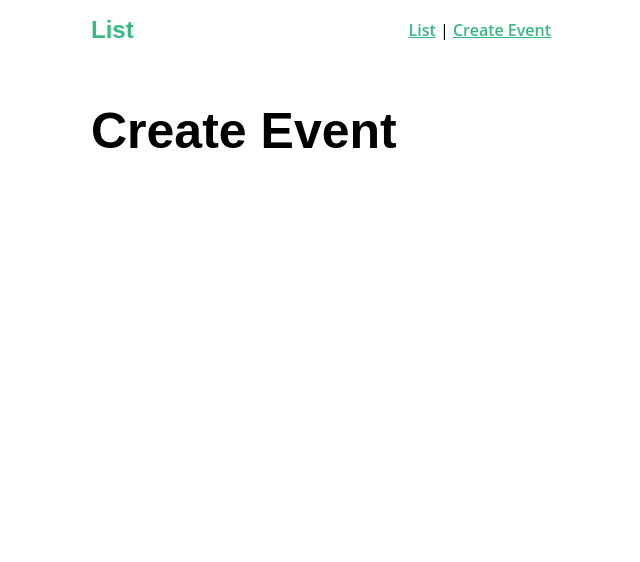
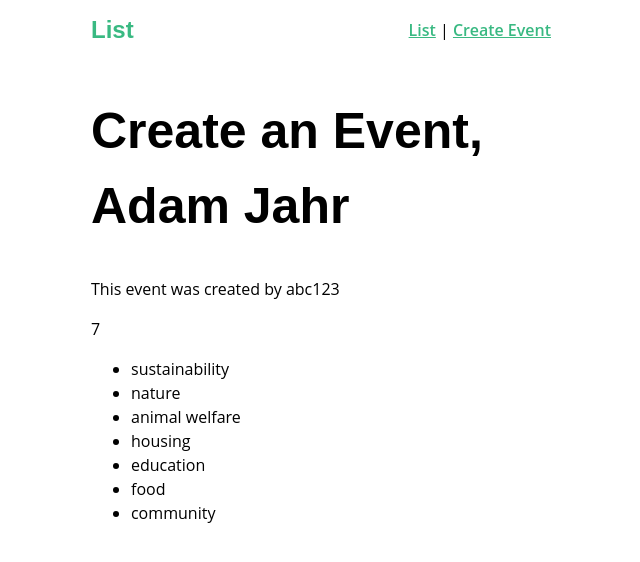
Before and after one commit to VictorHugoBatista/real-world-vue, a Vue app: page /event/create in a window 1280 px wide. Shown: the top 562 px of the page, without its empty margins (319-959 px from the left). Built offline with nearby package versions, Linux system fonts and the light colour scheme.

Commit message:
Add the user and categories state and call them on event create page

```diff
--- a/src/router/index.js
+++ b/src/router/index.js
@@ -3,7 +3,6 @@ import VueRouter from "vue-router";
 import EventList from "../views/EventList";
 import EventShow from "../views/EventShow";
 import EventCreate from "../views/EventCreate";
-
 
 Vue.use(VueRouter);
 
--- a/src/services/EventService.js
+++ b/src/services/EventService.js
@@ -15,5 +15,5 @@ export default {
   },
   getEvent(id) {
     return apiClient.get(`/events/${id}`);
-  },
+  }
 };
--- a/src/store/index.js
+++ b/src/store/index.js
@@ -4,8 +4,27 @@ import Vuex from "vuex";
 Vue.use(Vuex);
 
 export default new Vuex.Store({
-  state: {},
+  state: {
+    user: {
+      id: "abc123",
+      name: "Adam Jahr",
+    },
+    categories: [
+      "sustainability",
+      "nature",
+      "animal welfare",
+      "housing",
+      "education",
+      "food",
+      "community"
+    ]
+  },
   mutations: {},
   actions: {},
-  modules: {}
+  modules: {},
+  getters: {
+    categoriesLength(state) {
+      return state.categories.length;
+    }
+  },
 });
--- a/src/views/EventCreate.vue
+++ b/src/views/EventCreate.vue
@@ -1,3 +1,26 @@
 <template>
-  <h1>Create Event</h1>
+  <div>
+    <h1>Create an Event, {{ user.name }}</h1>
+    <p>This event was created by {{ user.id }}</p>
+    {{ categoriesLength }}
+    <ul>
+      <li v-for="category in categories" :key="category">
+        {{ category }}
+      </li>
+    </ul>
+  </div>
 </template>
+
+<script>
+import { mapState, mapGetters } from "vuex";
+
+export default {
+  computed: {
+    ...mapGetters(["categoriesLength"]),
+    ...mapState(["user", "categories"])
+  }
+}
+</script>
+
+<style lang="scss" scoped>
+</style>
```
